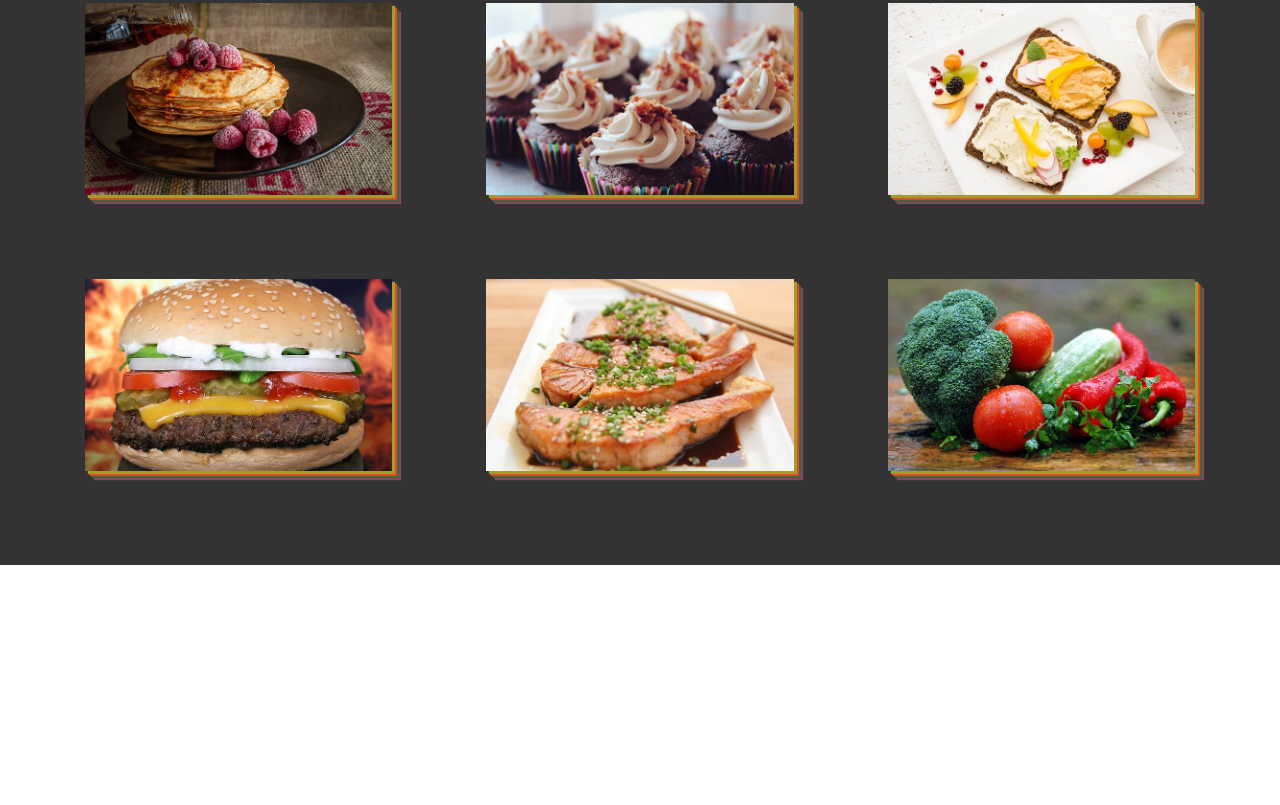
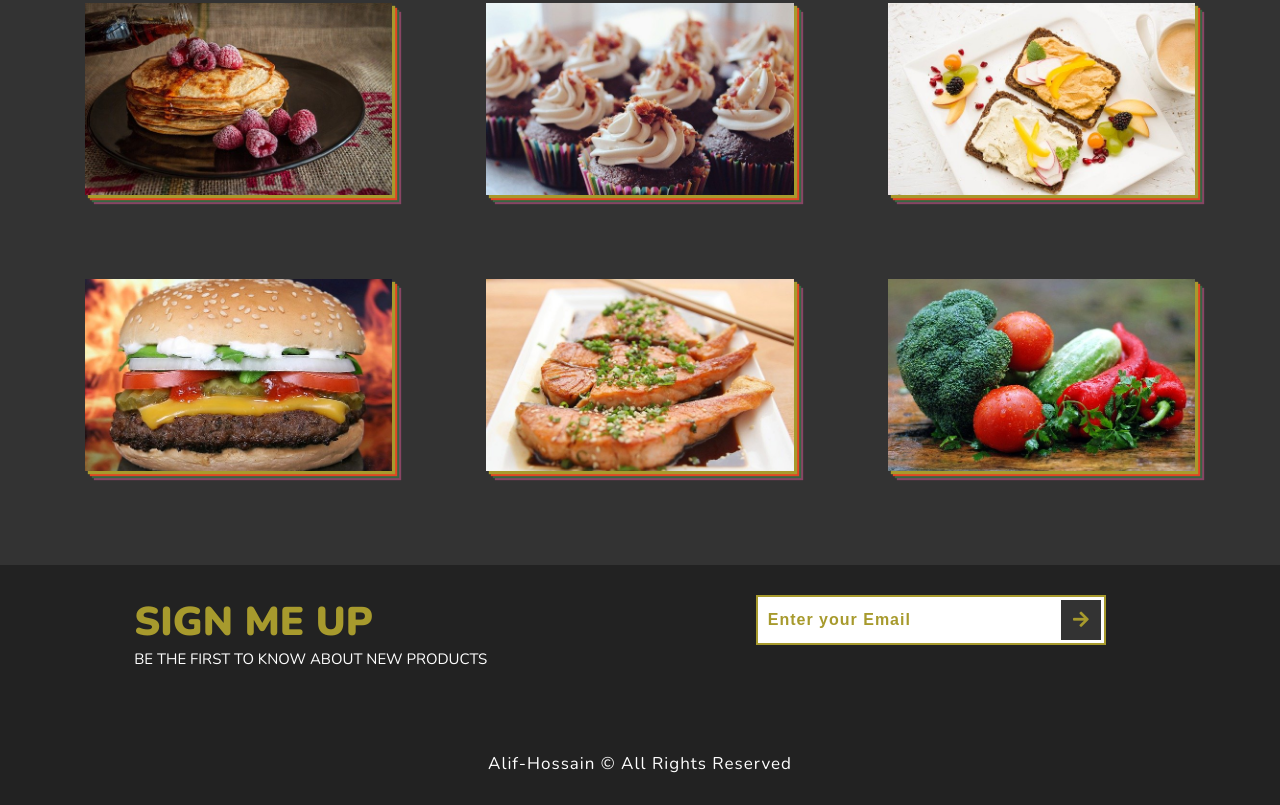
Before and after one commit to alifhossainbits/Foods---Responsive-Website, a plain HTML site: page index.html in a window 1280 px wide. Shown: the part 1950-2755 px from the top of the page. Before the commit the page ends 2515 px from the top, so only its background shows below. Drawn offline with nearby package versions, Linux system fonts and the light colour scheme.

Commit message:
update-6: completed section 4

```diff
--- a/index.html
+++ b/index.html
@@ -52,6 +52,7 @@
         </div>
       </section>
       <!-- end of section 2 -->
+      <!-- section 3 -->
       <section class="section-3">
         <h1 class="section-heading">gallery</h1>
         <div class="gallery">
@@ -105,8 +106,39 @@
           </a>
         </div>
       </section>
-      <!-- section 3 -->
+
       <!-- end of section 3 -->
+
+      <!-- section 4 -->
+      <section class="section-4">
+        <div class="section-4-text">
+          <h2 class="section-4-heading">Sign Me Up</h2>
+          <p class="section-4-paragraph">
+            Be the first to know about new products
+          </p>
+        </div>
+        <form class="signup-form">
+          <input
+            type="email"
+            class="signup-form-input"
+            placeholder="Enter your Email"
+          />
+          <button type="submit" class="signup-form-btn">
+            <i class="fas fa-arrow-right"></i>
+          </button>
+        </form>
+        <p class="copyright">
+          <a
+            href="https://github.com/alifhossainbits"
+            class="author-link"
+            target="_blank"
+            >Alif-Hossain</a
+          >
+          &copy; All Rights Reserved
+        </p>
+      </section>
+
+      <!-- end of section 4 -->
     </div>
     <script src="script.js"></script>
   </body>
--- a/style.css
+++ b/style.css
@@ -252,3 +252,83 @@ html {
 }
 
 /* end of section 3 */
+
+/* section 4 */
+.section-4 {
+  width: 100%;
+  height: 30vh;
+  display: flex;
+  align-items: flex-start;
+  justify-content: space-around;
+  position: relative;
+  padding: 3rem 0;
+  background-color: #222;
+}
+
+.section-4-text {
+  text-transform: uppercase;
+}
+
+.section-4-heading {
+  font-size: 4rem;
+  color: #a79a2d;
+  font-weight: 900;
+}
+
+.section-4-paragraph {
+  font-size: 1.5rem;
+  color: #fff;
+}
+
+.signup-form {
+  display: flex;
+  align-items: center;
+}
+
+.signup-form-input {
+  width: 35rem;
+  height: 5rem;
+  padding: 1rem;
+  border: 0.2rem solid #a79a2d;
+  font-size: 1.6rem;
+  font-weight: 700;
+  letter-spacing: 0.1rem;
+}
+
+.signup-form-input::placeholder {
+  color: #a79a2d;
+}
+
+.signup-form-btn {
+  position: relative;
+  left: -4.5rem;
+  width: 4rem;
+  height: 4rem;
+  background-color: #333;
+  color: #a79a2d;
+  border: none;
+  font-size: 1.8rem;
+  cursor: pointer;
+}
+
+.copyright {
+  position: absolute;
+  bottom: 3rem;
+  font-size: 1.7rem;
+  color: #fff;
+  font-weight: 200;
+  letter-spacing: 0.1rem;
+}
+
+.author-link {
+  color: #fff;
+  text-decoration: none;
+
+  transition: color 0.3s ease;
+}
+
+.author-link:hover {
+  color: #a79a2d;
+}
+
+/* end of section 4 */
```
